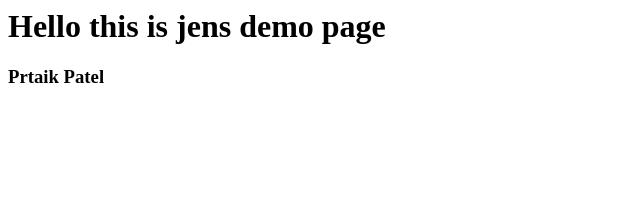
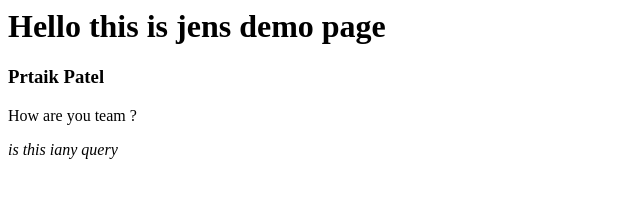
Before and after one commit to pratik6363/jensdemo, a plain HTML site: page index.html in a window 1280 px wide. Shown: the whole page, without its empty margins (0-640 px from the left). Drawn offline with Linux system fonts and the light colour scheme.

Commit message:
Update index.html

```diff
--- a/index.html
+++ b/index.html
@@ -1,5 +1,10 @@
 <html>
-
+<Body>
   <h1>Hello this is jens demo page</h1>
   <h3>Prtaik Patel</h3>
+  <p>How are you team ?
+</p>
+
+  <i>is this iany query </i>
+</Body>
 </html>
```
